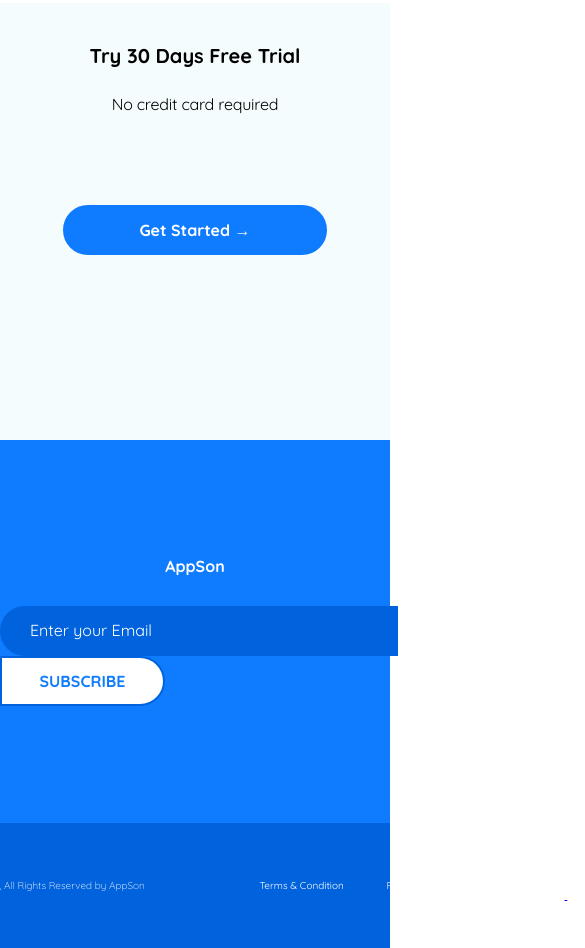
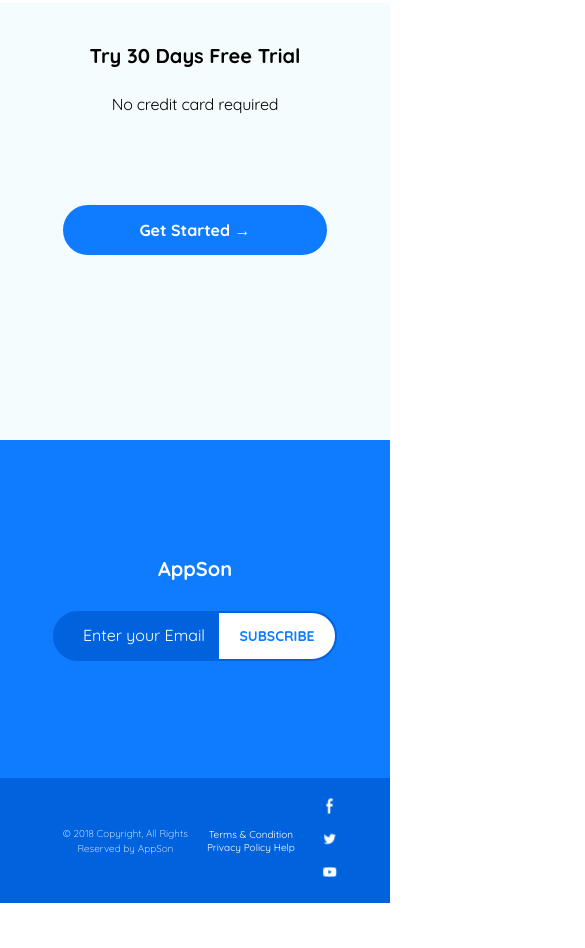
Before and after one commit to srrmstk/academy-task1, a plain HTML site: page index.html in a window 390 px wide. Shown: the part 5975-6923 px from the top of the page, 585 px wide, since content can reach past the window. After the commit the page ends 6878 px from the top, so only its background shows below. Drawn offline with nearby package versions, Linux system fonts and the light colour scheme.

Commit message:
Attempt 2

```diff
--- a/styles.scss
+++ b/styles.scss
@@ -190,6 +190,20 @@ header {
   }
 }
 
+@media (max-width: 1919px) {
+  header {
+    .devices {
+      max-width: 470px;
+      margin-top: 40px;
+    }
+
+    .scrollDown {
+      top: 747px;
+      max-width: 64px;
+    }
+  }
+}
+
 @media (max-width: 1440px) {
   header {
     .container {
@@ -224,7 +238,7 @@ header {
 
     .devices {
       max-width: 470px;
-      margin-top: -10px;
+      margin-top: 20px;
     }
 
     .scrollDown {
@@ -339,6 +353,7 @@ header {
     .menu {
       text-align: center;
       margin-right: 0;
+
       a {
         margin: 0;
       }
@@ -385,6 +400,9 @@ header {
 
 main {
   margin-top: 600px;
+  @media (max-width: 1919px){
+    margin-top: 350px;
+  }
   @media (max-width: 1440px) {
     margin-top: 290px;
   }
@@ -1746,6 +1764,50 @@ footer {
   }
 }
 
+@media (max-width: 767px) {
+  footer {
+    h1 {
+      font-size: 20px;
+    }
+
+    .formGroup {
+      input[type=email] {
+        width: 130px;
+      }
+
+      .inputButton {
+        width: 120px;
+        font-size: 14px
+      }
+    }
+
+    .bottom {
+      .container {
+        width: 280px;
+
+        img {
+          transform: scale(.5);
+        }
+
+        .copyright {
+          margin-left: 0;
+        }
+
+        .icons {
+          padding-right: 0;
+          width: 24px;
+        }
+
+        .links {
+          div {
+            padding-right: 0;
+          }
+        }
+      }
+    }
+  }
+}
+
 
 //--------------
 @media (max-width: 1200px) {
```
Also changed, not shown: styles.css, 1 other file.
